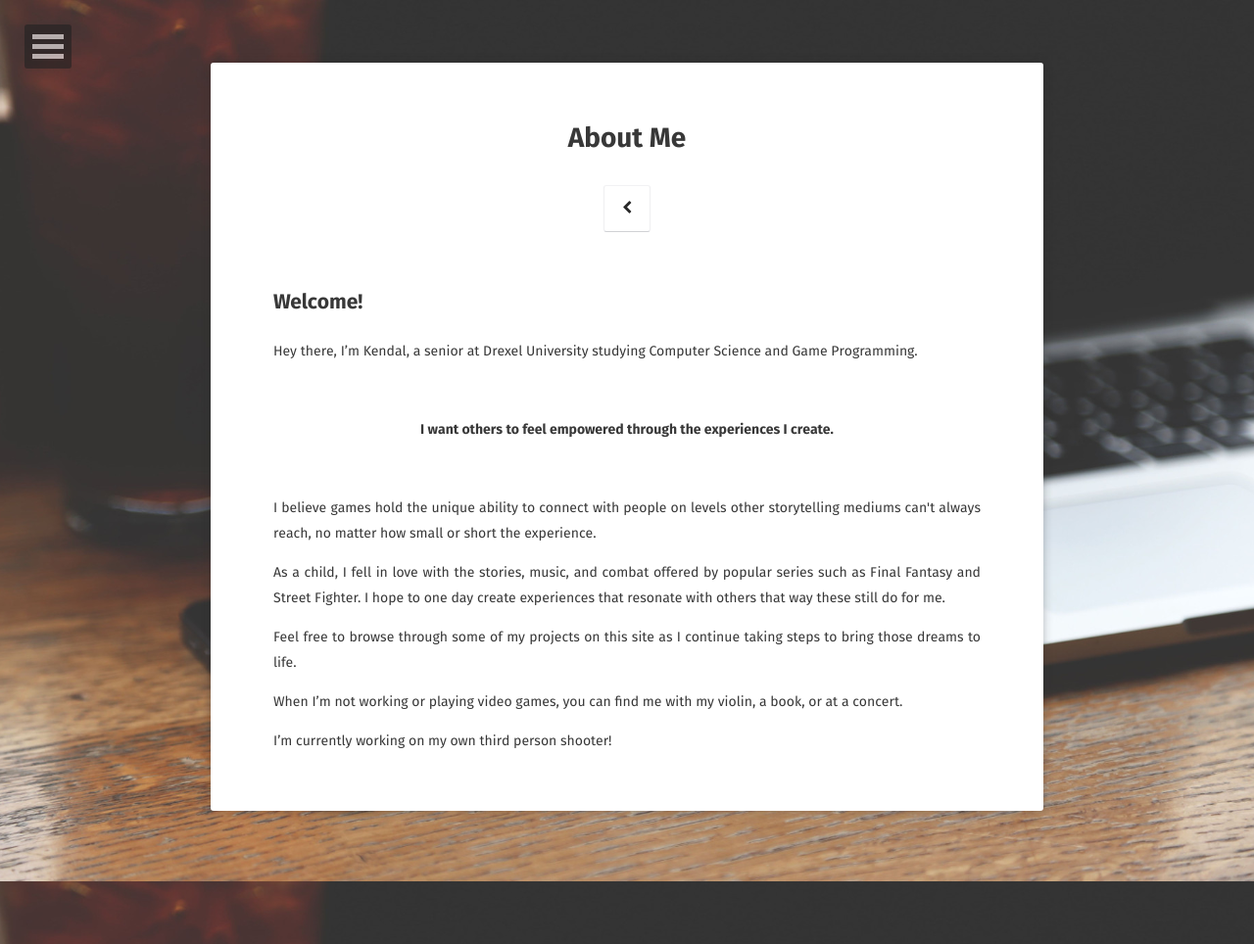
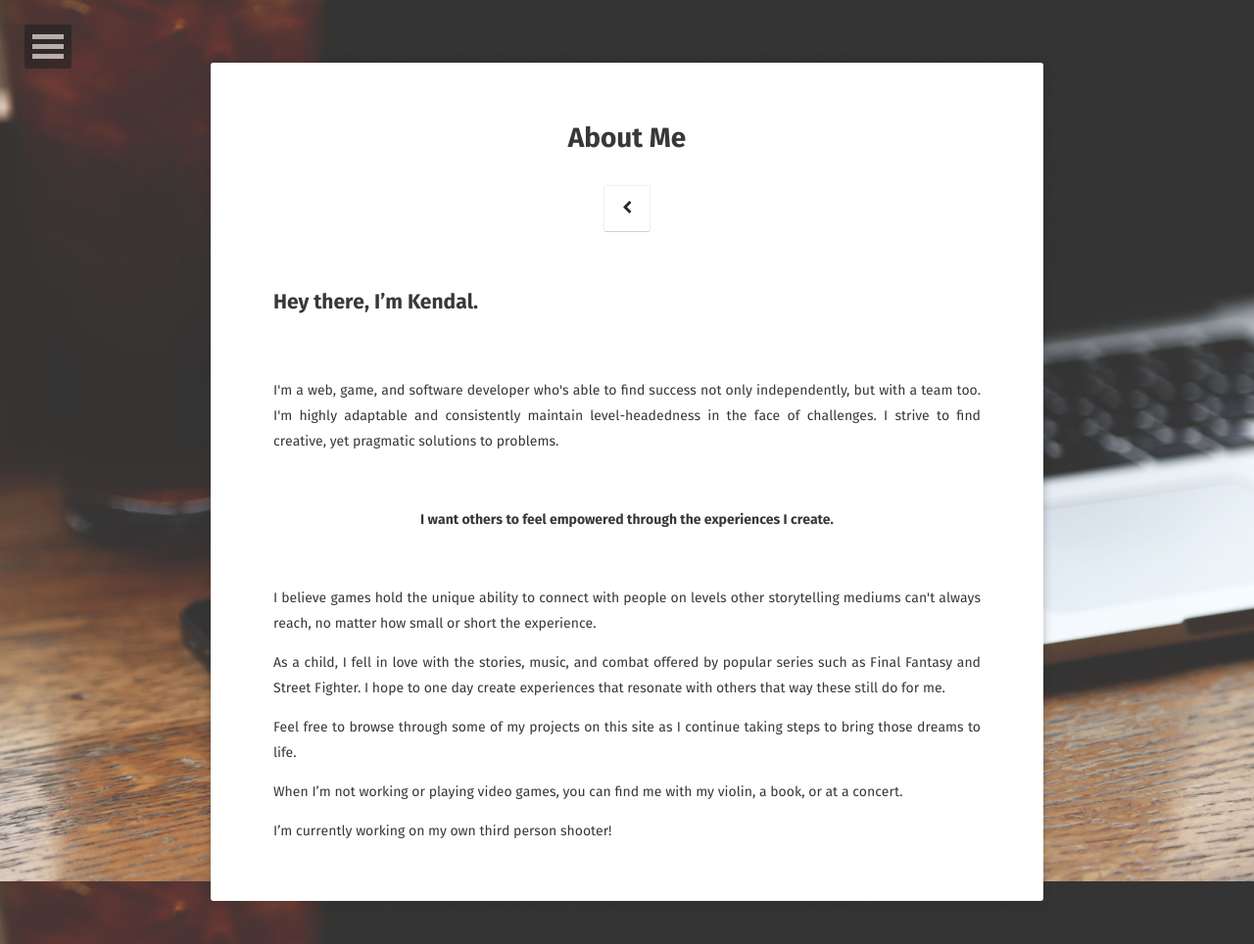
Before and after one commit to kenthedev/kmwebpage, a Jekyll site: the page built from about/index.md, in a window 1280 px wide. Shown: the whole page at 98% size. Built offline with Jekyll 4.4.1, drawn with Linux system fonts in a browser that asks for light colours; some web fonts are replaced.

```diff
--- a/about/index.md
+++ b/about/index.md
@@ -6,8 +6,10 @@ date: 2016-03-21
 comments: false
 ---
 
-## Welcome!
-Hey there, I'm Kendal, a senior at Drexel University studying Computer Science and Game Programming.
+## Hey there, I'm Kendal.
+<br>
+
+<p>I'm a web, game, and software developer who's able to find success not only independently, but with a team too. I'm highly adaptable and consistently maintain level-headedness in the face of challenges. I strive to find creative, yet pragmatic solutions to problems.</p>
 
 <br>
 <center><b>I want others to feel empowered through the experiences I create.</b></center>
```
Also changed, not shown: _posts/2022-10-07-the-sick-game.md (added, +26 -0 lines), assets/img/The Sick Game.png (added).
